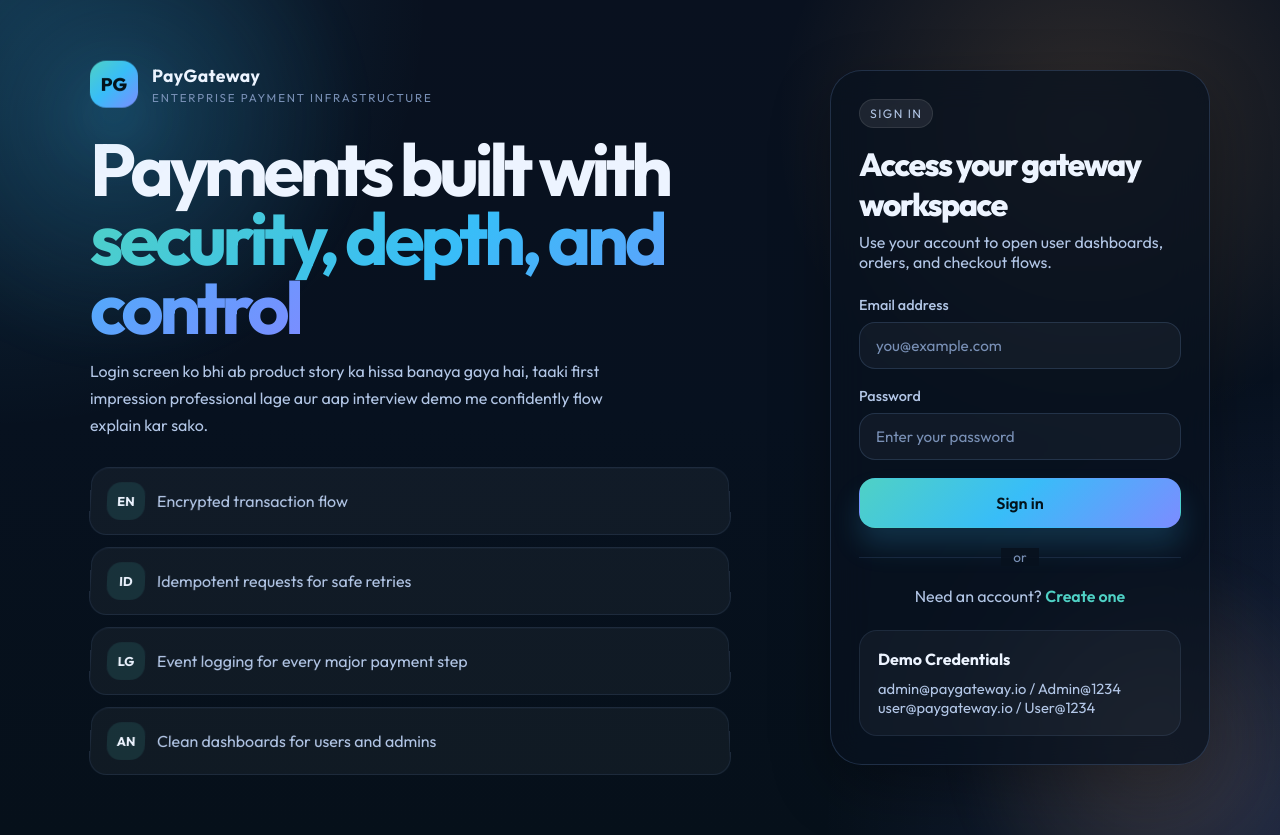
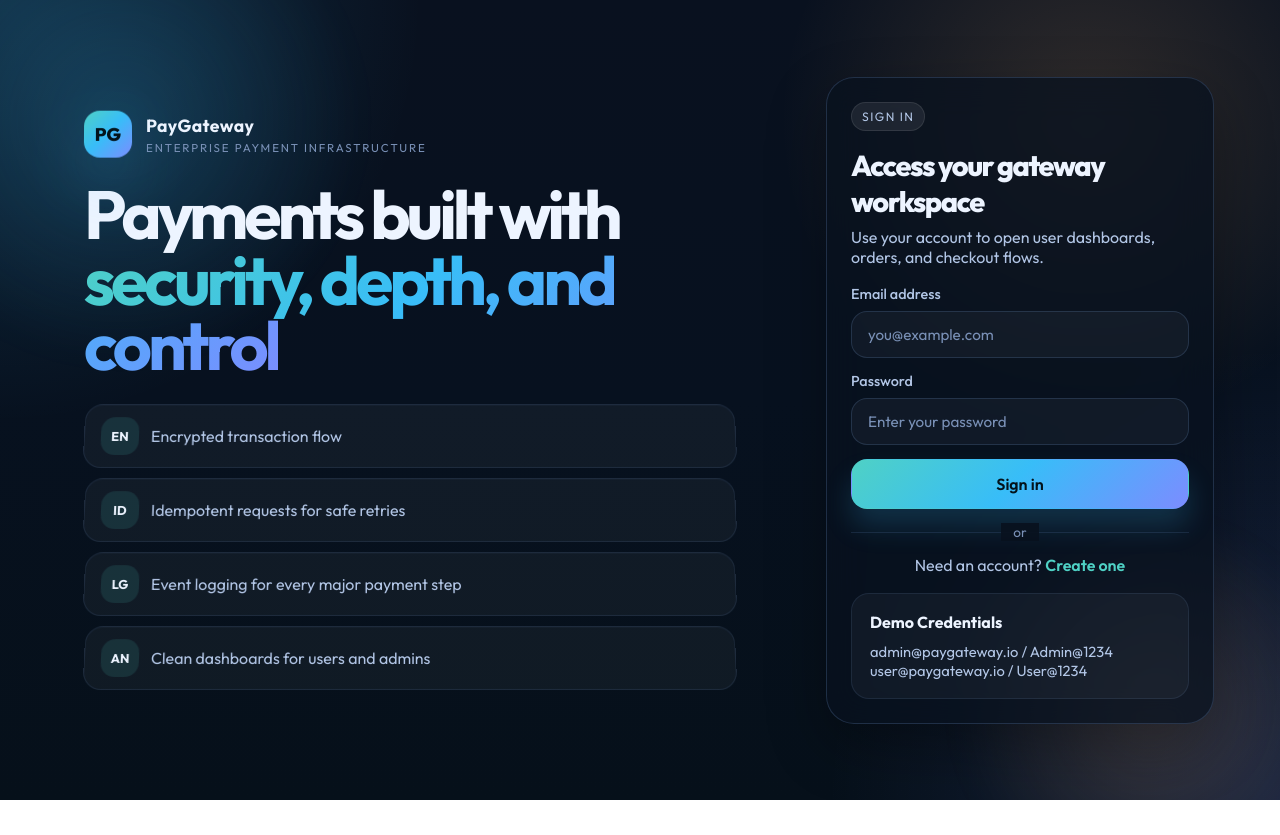
Before and after one commit to anuragverma4895/payment-processing-system, a React (Vite) app in the folder frontend/: page /login in a window 1280 px wide. After the commit the page ends 800 px from the top, so only its background shows below. Built offline with nearby package versions, Linux system fonts and the light colour scheme; no server answers.

Commit message:
Polish login page layout

```diff
--- a/frontend/src/pages/LoginPage.jsx
+++ b/frontend/src/pages/LoginPage.jsx
@@ -49,10 +49,6 @@ export default function LoginPage() {
             <br />
             <span>security, depth, and control</span>
           </h1>
-          <p className="auth-desc">
-            Login screen ko bhi ab product story ka hissa banaya gaya hai, taaki first impression professional lage
-            aur aap interview demo me confidently flow explain kar sako.
-          </p>
 
           <ul className="feature-list">
             {featurePoints.map(([badge, text]) => (
@@ -107,7 +103,7 @@ export default function LoginPage() {
               Need an account? <Link to="/signup" className="auth-link">Create one</Link>
             </div>
 
-            <div className="auth-card-note" style={{ marginTop: 24 }}>
+            <div className="auth-card-note" style={{ marginTop: 18 }}>
               <div className="section-title" style={{ fontSize: '1rem' }}>Demo Credentials</div>
               <div className="section-subtitle" style={{ marginTop: 10 }}>
                 admin@paygateway.io / Admin@1234
--- a/frontend/src/styles.css
+++ b/frontend/src/styles.css
@@ -1040,7 +1040,7 @@ tbody tr:last-child td {
 }
 
 .auth-page {
-  min-height: 100vh;
+  height: 100vh;
   position: relative;
   overflow: hidden;
 }
@@ -1072,7 +1072,7 @@ tbody tr:last-child td {
 
 .auth-container {
   max-width: 1220px;
-  min-height: 100vh;
+  height: 100vh;
   margin: 0 auto;
   display: grid;
   grid-template-columns: minmax(0, 1.2fr) minmax(380px, 460px);
@@ -1086,32 +1086,36 @@ tbody tr:last-child td {
 }
 
 .auth-left {
-  padding: 60px;
+  padding: clamp(28px, 4.6vw, 54px);
   display: flex;
   flex-direction: column;
   justify-content: center;
 }
 
 .auth-right {
-  padding: 40px;
+  padding: clamp(24px, 3.6vw, 36px);
   display: flex;
   align-items: center;
 }
 
 .auth-shell {
   width: 100%;
-  padding: 28px;
-  border-radius: 32px;
+  padding: 24px;
+  border-radius: 28px;
   background: rgba(8, 18, 31, 0.76);
   border: 1px solid var(--border);
   backdrop-filter: blur(18px);
   box-shadow: var(--shadow-panel);
 }
 
+.auth-shell .form-group {
+  margin-bottom: 14px;
+}
+
 .auth-headline {
-  margin: 26px 0 16px;
-  font-size: clamp(2.8rem, 6vw, 4.6rem);
-  line-height: 0.94;
+  margin: clamp(22px, 3vh, 28px) 0 0;
+  font-size: clamp(2.7rem, 5.7vw, 4.25rem);
+  line-height: 0.96;
   letter-spacing: -0.06em;
 }
 
@@ -1132,15 +1136,15 @@ tbody tr:last-child td {
 .feature-list {
   list-style: none;
   display: grid;
+  gap: 10px;
+  margin-top: clamp(22px, 3.2vh, 30px);
+}
+
+.feature-item {
+  display: flex;
+  align-items: center;
   gap: 12px;
-  margin-top: 28px;
-}
-
-.feature-item {
-  display: flex;
-  align-items: center;
-  gap: 12px;
-  padding: 14px 16px;
+  padding: 12px 16px;
   border-radius: 18px;
   background: rgba(255, 255, 255, 0.04);
   border: 1px solid rgba(137, 183, 255, 0.1);
@@ -1161,19 +1165,19 @@ tbody tr:last-child td {
 }
 
 .auth-form-title {
-  font-size: 2rem;
+  font-size: 1.8rem;
   font-weight: 800;
   letter-spacing: -0.05em;
 }
 
 .auth-form-sub {
-  margin: 8px 0 24px;
+  margin: 8px 0 18px;
   color: var(--text-secondary);
 }
 
 .auth-divider {
   position: relative;
-  margin: 20px 0;
+  margin: 14px 0;
   text-align: center;
   color: var(--text-muted);
   font-size: 0.85rem;
```
Also changed, not shown: 2 other files (tests, documents, lock files or other folders).
